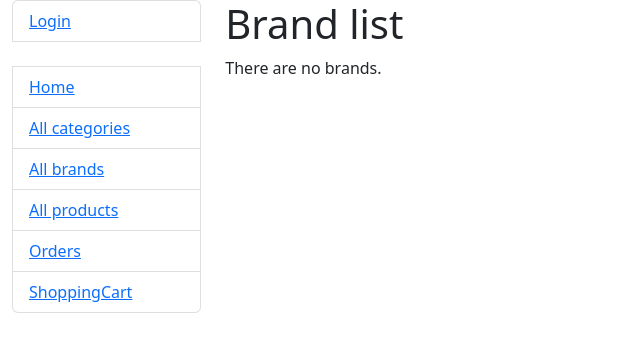
After one commit to vladislav-tsybuliak1/shop-wise, a Django app: page /brands/ in a window 1280 px wide. The commit adds this page. Shown: the top 352 px of the page, without its empty margins (0-640 px from the left). Run offline with Django 5.2, Linux system fonts and the light colour scheme; data that the repository does not hold is empty.

Commit message:
Add brand list view and brand list template

```diff
--- a/store/urls.py
+++ b/store/urls.py
@@ -7,6 +7,7 @@ from store.views import (
     OrderListView,
     OrderDetailView,
     CategoryListView,
+    BrandListView,
     cart_detail,
     add_to_cart,
 )
@@ -19,6 +20,7 @@ urlpatterns = [
     path("orders/", OrderListView.as_view(), name="order-list"),
     path("orders/<int:pk>/", OrderDetailView.as_view(), name="order-detail"),
     path("categories/", CategoryListView.as_view(), name="category-list"),
+    path("brands/", BrandListView.as_view(), name="brand-list"),
     path("cart/", cart_detail, name="cart-detail"),
     path("cart/add/<int:product_id>/", add_to_cart, name="cart-add-product"),
 ]
--- a/store/views.py
+++ b/store/views.py
@@ -80,6 +80,11 @@ class CategoryListView(generic.ListView):
     paginate_by = 5
 
 
+class BrandListView(generic.ListView):
+    model = Brand
+    paginate_by = 5
+    queryset = Brand.objects.prefetch_related("products")
+
 def cart_detail(request: HttpRequest) -> HttpResponse:
     shopping_cart, created = ShoppingCart.objects.get_or_create(customer=request.user)
     cart_items = shopping_cart.cart_items.select_related("product")
--- a/templates/includes/sidebar.html
+++ b/templates/includes/sidebar.html
@@ -14,6 +14,7 @@
   <br>
   <li class="list-group-item"><a href="{% url 'store:index' %}">Home</a></li>
   <li class="list-group-item"><a href="{% url 'store:category-list' %}">All categories</a></li>
+  <li class="list-group-item"><a href="{% url 'store:brand-list' %}">All brands</a></li>
   <li class="list-group-item"><a href="{% url 'store:product-list' %}">All products</a></li>
   <li class="list-group-item"><a href="{% url 'store:order-list' %}">Orders</a></li>
   <li class="list-group-item"><a href="{% url 'store:cart-detail' %}">ShoppingCart</a></li>
--- /dev/null
+++ b/templates/store/brand_list.html
@@ -0,0 +1,24 @@
+{% extends "base.html" %}
+{% block content %}
+  <h1>
+    Brand list
+  </h1>
+  {% if brand_list %}
+    <table class="table">
+      <tr>
+        <th>Name</th>
+        <th>Description</th>
+        <th>Listed positions</th>
+      </tr>
+    {% for brand in brand_list %}
+      <tr>
+        <td>{{ brand.name }}</td>
+        <td>{{ brand.description }}</td>
+        <td>{{ brand.products.count }}</td>
+      </tr>
+    {% endfor %}
+    </table>
+    {% else %}
+      <p>There are no brands.</p>
+    {% endif %}
+{% endblock %}
```
